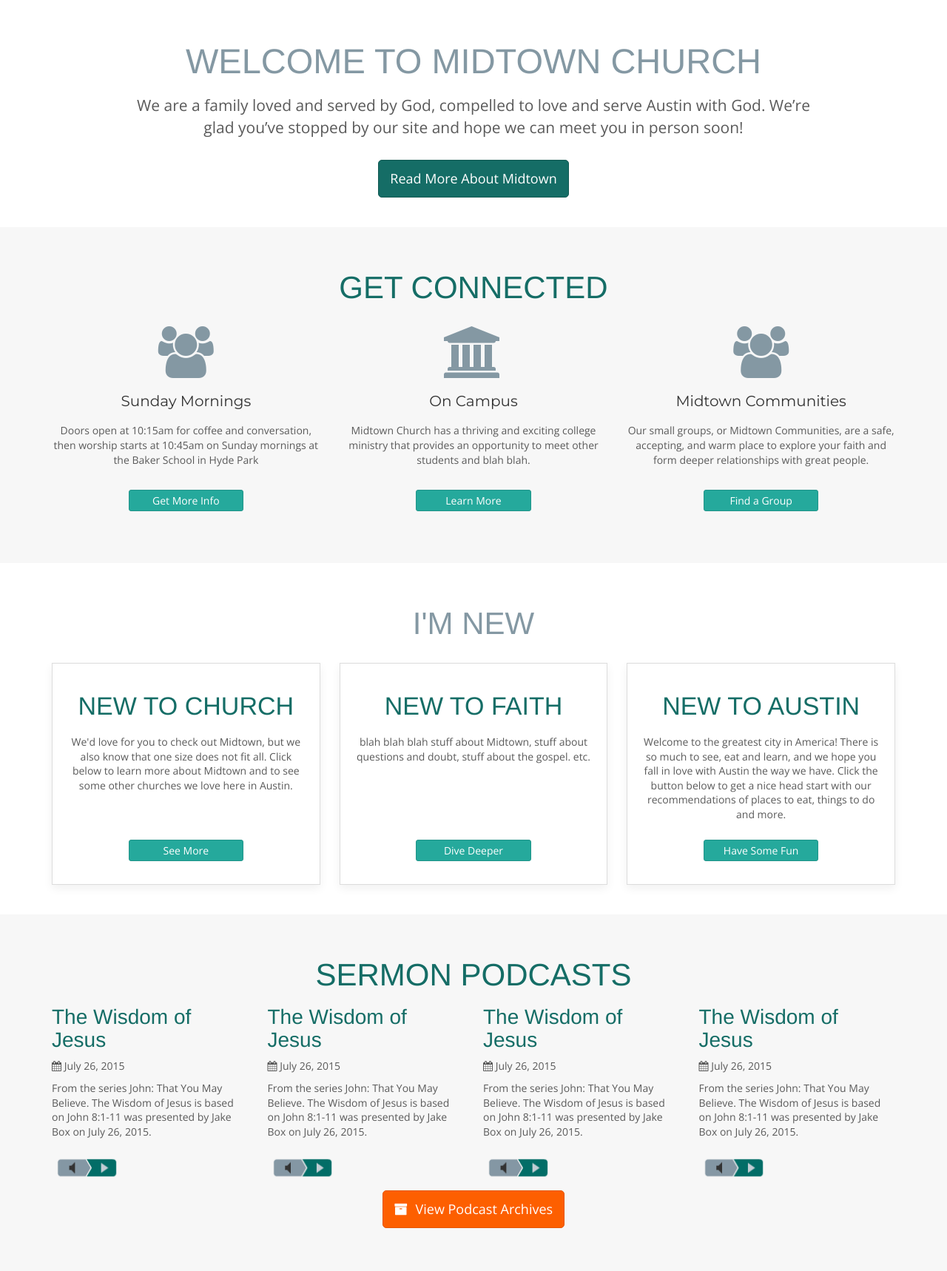
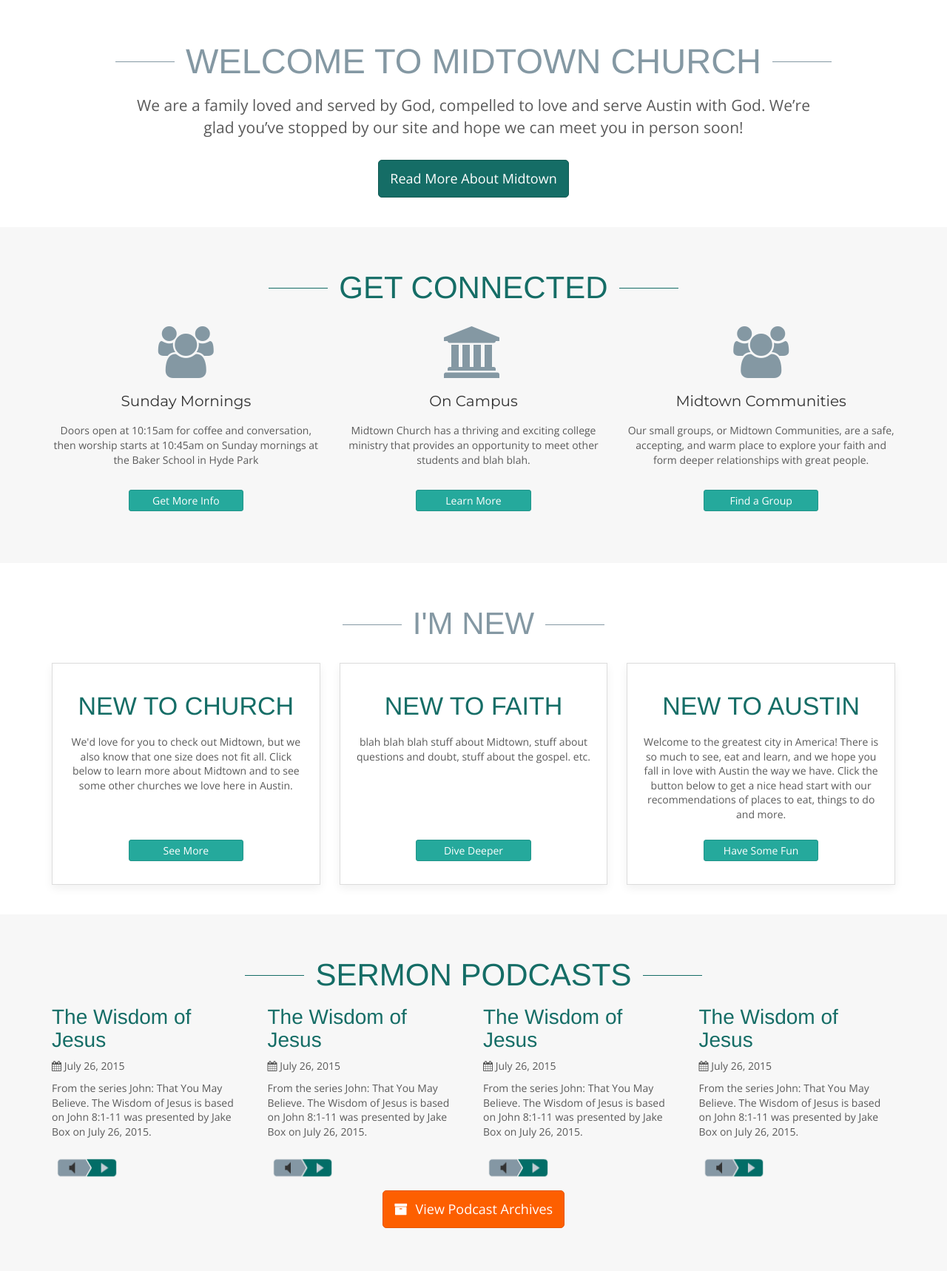
Before and after one commit to internetjason/midtownaustin, a PHP site: page / in a window 1280 px wide. Shown: the part 552-2270 px from the top of the page at 74% size. Run offline with PHP 8.4, Linux system fonts and the light colour scheme; some libraries are stand-ins or nearby versions; some web fonts are replaced.

Commit message:
added lines to headings

```diff
--- a/css/style.css
+++ b/css/style.css
@@ -26,6 +26,33 @@ p {
 h1, h2, h3 {
     text-transform: uppercase;
 }
+
+/* Horizontal Lines On Headings */
+.h-lines {
+    display: inline-block;
+    padding: 0 15px;
+    position: relative;
+}
+
+.h-lines:before, .h-lines:after {
+    content: "";
+    display: block;
+    height: 1px;
+    position: absolute;
+    top: 50%;
+    width: 80px;
+}
+.h-lines:before {
+    right: 100%;
+}
+.h-lines:after {
+    left: 100%;
+}
+
+/* Heading Line Colors */
+.hl-1:before, .hl-1:after { background: #8498A3; }
+.hl-2:before, .hl-2:after { background: #156D66; }
+.hl-3:before, .hl-3:after { background: #00A89D; }
 
 .shadow-text  {
     -moz-text-shadow: 1px 1px 0px #fff, 1px 2px 1px #333;
--- a/index.html
+++ b/index.html
@@ -112,7 +112,7 @@
             <div class="container">
                 <div class="row">
                     <div class="col-sm-10 col-sm-offset-1 text-center">
-                        <h1 class="h-gray">Welcome to Midtown Church</h1>
+                        <h1 class="h-gray h-lines hl-1">Welcome to Midtown Church</h1>
                         <p class="lead">We are a family loved and served by God, compelled to love and serve Austin with God. We’re glad you’ve stopped by our site and hope we can meet you in person soon!</p>
                         <button type="button" class="btn btn-primary btn-lg">Read More About Midtown</button>
                     </div>
@@ -125,7 +125,7 @@
             <div class="container">
                 <div class="row text-center get-connected">
                     <div class="col-sm-12">
-                        <h2>Get Connected</h2>
+                        <h2 class="h-lines hl-2">Get Connected</h2>
                     </div>
                     <div class="col-md-4">
                         <div class="equal-height">
@@ -162,7 +162,7 @@
             <div class="container">
                 <div class="row">
                     <div class="col-sm-12 text-center">
-                        <h2 class="h-gray"><span>I'm New</span></h2>
+                        <h2 class="h-gray h-lines hl-1"><span>I'm New</span></h2>
                     </div>
                     <div class="col-md-4 text-center">
                         <div class="icon-box boxed">
@@ -196,7 +196,7 @@
             <div class="container">
                 <div class="row">
                     <div class="col-sm-12 text-center">
-                        <h2>Sermon Podcasts</h2>
+                        <h2 class="h-lines hl-2">Sermon Podcasts</h2>
                     </div>
                     <div class="col-sm-3">
                         <h4>The Wisdom of Jesus</h4>
```
